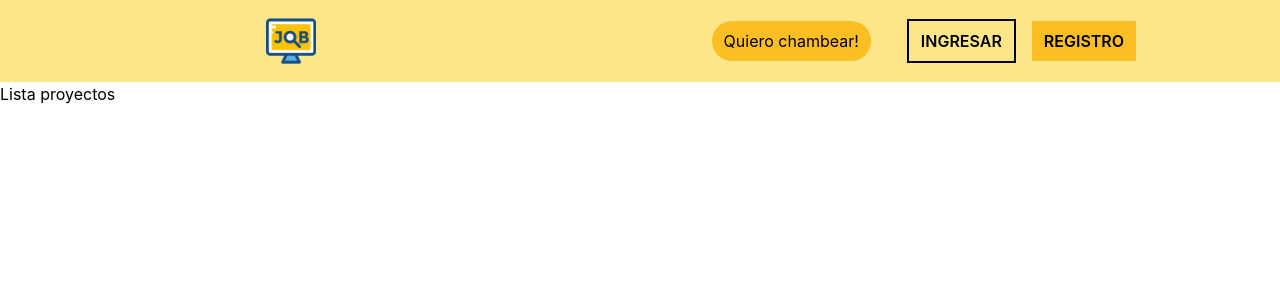
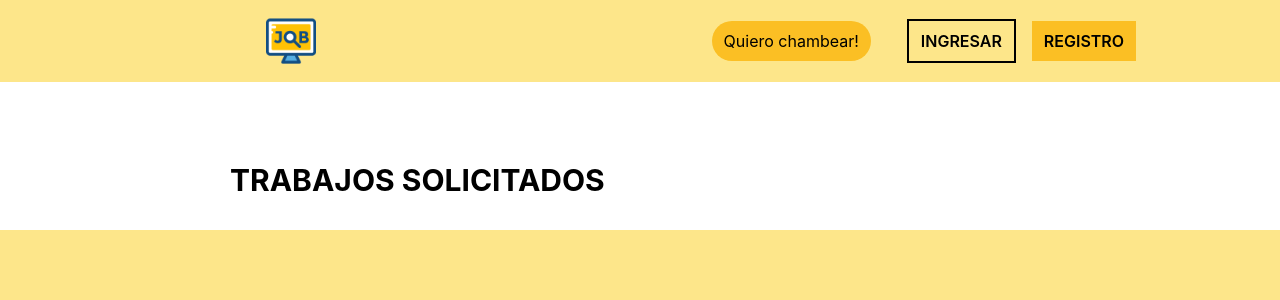
Before and after one commit to shuni95/todo-oficios-app, a React (Create React App) app: page /proyectosUsuario in a window 1280 px wide. Shown: the top 300 px of the page. Built offline with nearby package versions, Linux system fonts and the light colour scheme.

Commit message:
Projects client

```diff
--- a/src/Header.js
+++ b/src/Header.js
@@ -27,12 +27,6 @@ export function Header() {
 
         localStorage.setItem('usuario', '');
         setUsuario({});
-    }
-
-    const toggleMenu = e => {
-        e.preventDefault();
-
-        setMenuOpened(e => !e);
     }
 
     return (
--- a/src/UsuarioProyecto.js
+++ b/src/UsuarioProyecto.js
@@ -1,10 +1,77 @@
-import { useEffect } from "react"
+import { useEffect, useState } from "react"
 import axios from "axios"
 
 export function UsuarioProyecto() {
+    const [proyectos, setProyectos] = useState([]);
+
+    useEffect(() => {
+        const item = localStorage.getItem('usuario');
+
+        if (item) {
+            const usuario = JSON.parse(item);
+
+            axios.get(process.env.REACT_APP_BASE_URL + '/api/proyectosCliente/' + usuario.idCliente)
+            .then(response => {
+                setProyectos(response.data);
+            })
+        }
+    }, []);
+
     return (
-        <section>
-        Lista proyectos
+        <section className="flex flex-row h-full bg-white pt-8 xl:px-[150px]">
+            <div className="flex flex-col w-full bg-white mt-4 py-8 px-20">
+                <div className="flex flex-col">
+                    <div className="flex">
+                        <h1 className="text-3xl font-bold uppercase">Trabajos solicitados</h1>
+                    </div>
+
+                    {proyectos.map(proyecto =>
+                        (
+                    <div className="flex flex-row pt-8">
+
+                        <div className="flex-col bg-gray-300 w-[60px]">
+
+                        </div>
+
+                        <div className="flex flex-col pl-4 py-4 border-gray-300 border-2 w-full">
+                            <div className="flex flex-row space-x-20">
+                                <div className="flex flex-row w-1/4">
+                                    <label className="font-bold uppercase">Trabajador:</label>
+                                    <p className="ml-4">{proyecto.nombreTrabajador} {proyecto.apellidoTrabajador}</p>
+                                </div>
+                                <div className="flex flex-row w-1/4">
+                                    <label className="font-bold uppercase">Especialidad:</label>
+                                    <p className="ml-4">{proyecto.nombreEspecialidad}</p>
+                                </div>
+                            </div>
+                            <div className="flex flex-row space-x-20 mt-4">
+                                <div className="flex flex-row w-1/4">
+                                    <label className="font-bold uppercase">Fecha:</label>
+                                    <p className="ml-4">{proyecto.fecha}</p>
+                                </div>
+                                <div className="flex flex-row w-1/4">
+                                    <label className="font-bold uppercase">Distrito:</label>
+                                    <p className="ml-4">{proyecto.nombreDistrito}</p>
+                                </div>
+                            </div>
+                            <div className="flex flex-row space-x-20 mt-4">
+                                <div className="flex flex-row w-1/4">
+                                    <label className="font-bold uppercase">Dirección:</label>
+                                    <p className="ml-4">{proyecto.direccion}</p>
+                                </div>
+                            </div>
+                            <div className="flex flex-row space-x-20 mt-4">
+                                <div className="flex flex-row w-1/4">
+                                    <label className="font-bold uppercase">Descripción:</label>
+                                    <p className="ml-4">{proyecto.descripcion}</p>
+                                </div>
+                            </div>
+                        </div>
+                    </div>
+                        )
+                    )}
+                </div>
+            </div>
         </section>
     )
 }
--- a/src/index.css
+++ b/src/index.css
@@ -8,12 +8,6 @@ body {
 code {
   font-family: source-code-pro, Menlo, Monaco, Consolas, 'Courier New',
     monospace;
-}
-
-html, body, #root {
-  display: flex;
-  flex-direction: column;
-  height: 100%;
 }
 
 main {
@@ -41,4 +35,8 @@ main {
     @apply border-amber-400 focus:ring-amber-500 text-amber-400;
   }
 
+  html, body, #root {
+    @apply flex flex-col min-h-full bg-amber-200;
+  }
+
 }
```
